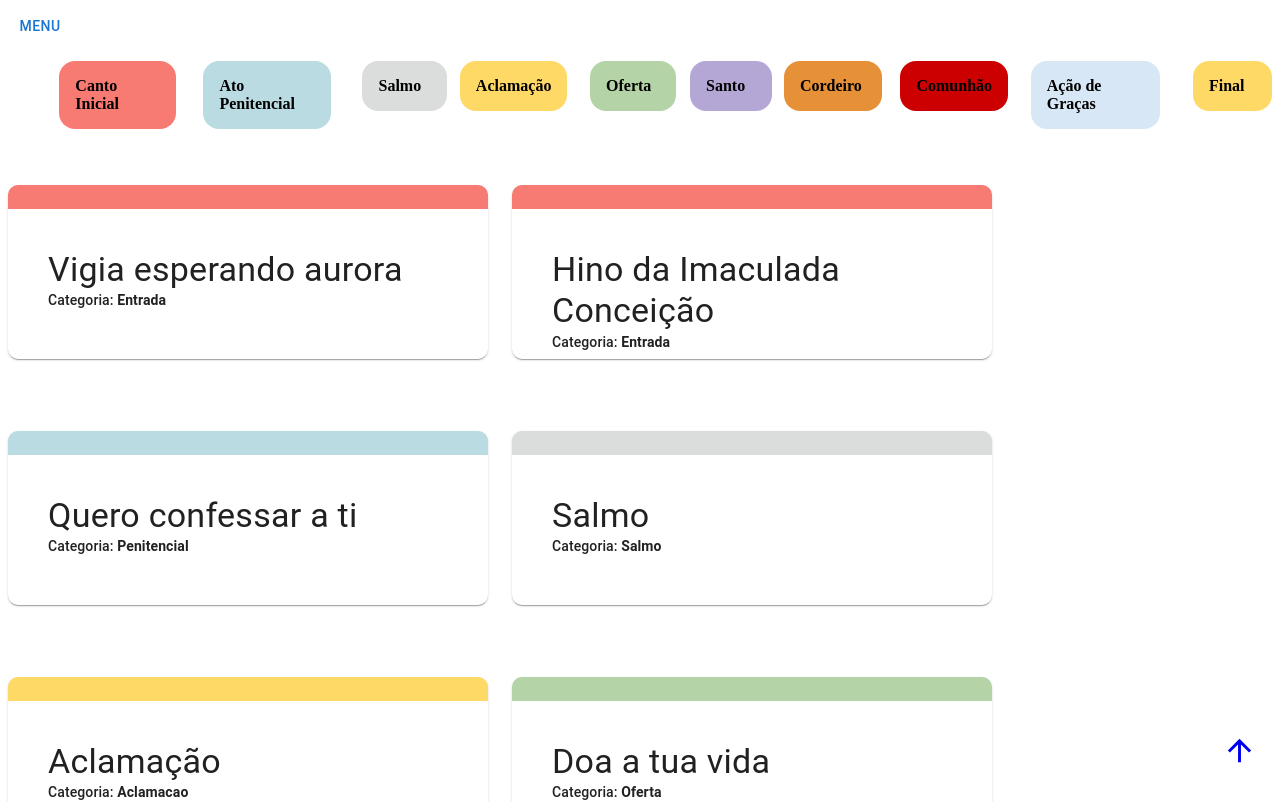
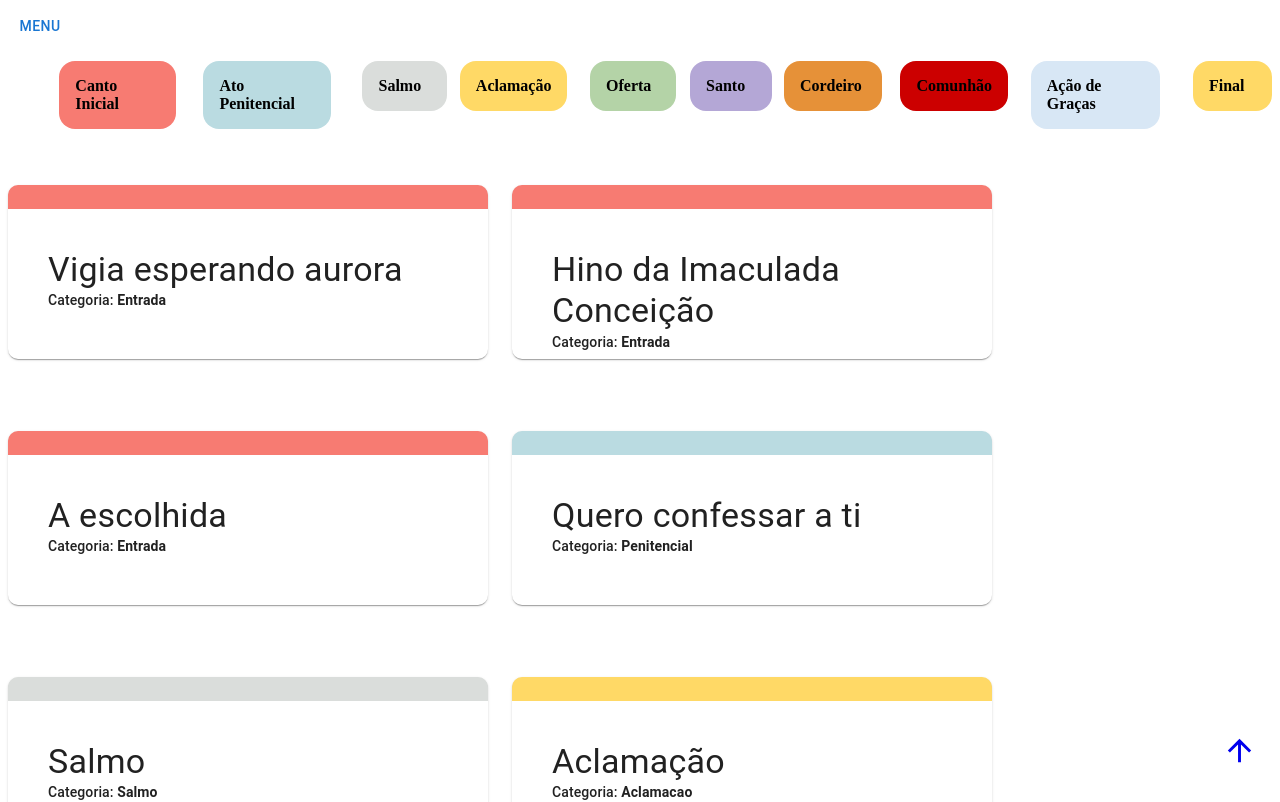
Before and after one commit to rafadealmeida/repertorio, a React (Create React App) app: page /missa in a window 1280 px wide. Shown: the top 802 px of the page. Built offline with nearby package versions, Linux system fonts and the light colour scheme.

Commit message:
Adicionando música

```diff
--- a/src/_mocks/repertorioMissa.js
+++ b/src/_mocks/repertorioMissa.js
@@ -81,6 +81,67 @@ const repertorioMissa = [
     Medianeira tu és intercessora/ dos pequenos Mãe querida protetora/
     Te exaltamos com louvor em oração./
     Viva! A Virgem Imaculada Conceição
+    `,
+  },
+  {
+    titulo: 'A escolhida',
+    id: sumId(),
+    categoria: 'Entrada',
+    cifra: `
+    [Intro] E  A  E  C#
+    F#  A  B  E  B
+
+    [Primeira Parte]
+
+    E                     B
+    Uma entre todas foi a escolhida
+    C#m                     G#m
+    Foste tu Maria a serva preferida
+    A             E
+    Mãe do meu Senhor
+    F#              B  B7
+    Mãe do meu salvador
+
+    E     A        B         E
+    Maria, cheia de graça e consolo
+    A      B7              E
+    Venha caminhar com teu povo
+    A         B        E  B
+    Nossa mãe sempre será
+
+    E     A        B         E
+    Maria, cheia de graça e consolo
+    A         B7          E
+    Venha caminhar com teu povo
+    A         B        E  B
+    Nossa mãe sempre será
+
+    E                    B
+    Roga pelos pecadores desta Terra
+    C#m                       G#m
+    Roga pelo povo que em seu Deus espera
+    A             E
+    Mãe do meu Senhor
+    F#              B  B7
+    Mãe do meu salvador
+
+    E     A        B         E
+    Maria, cheia de graça e consolo
+    A     B7              E
+    Venha caminhar com teu povo
+    A         B        E  B
+    Nossa mãe sempre será
+
+    E     A        B         E
+    Maria, cheia de graça e consolo
+    A        B7           E
+    Venha caminhar com teu povo
+    A         B        E  B
+    Nossa mãe sempre será
+
+    [Final] E  A  E  C#
+        F#  A  B
+        E  B  E
     `,
   },
   {
```
Also changed, not shown: 1 other file (tests, documents, lock files or other folders).
